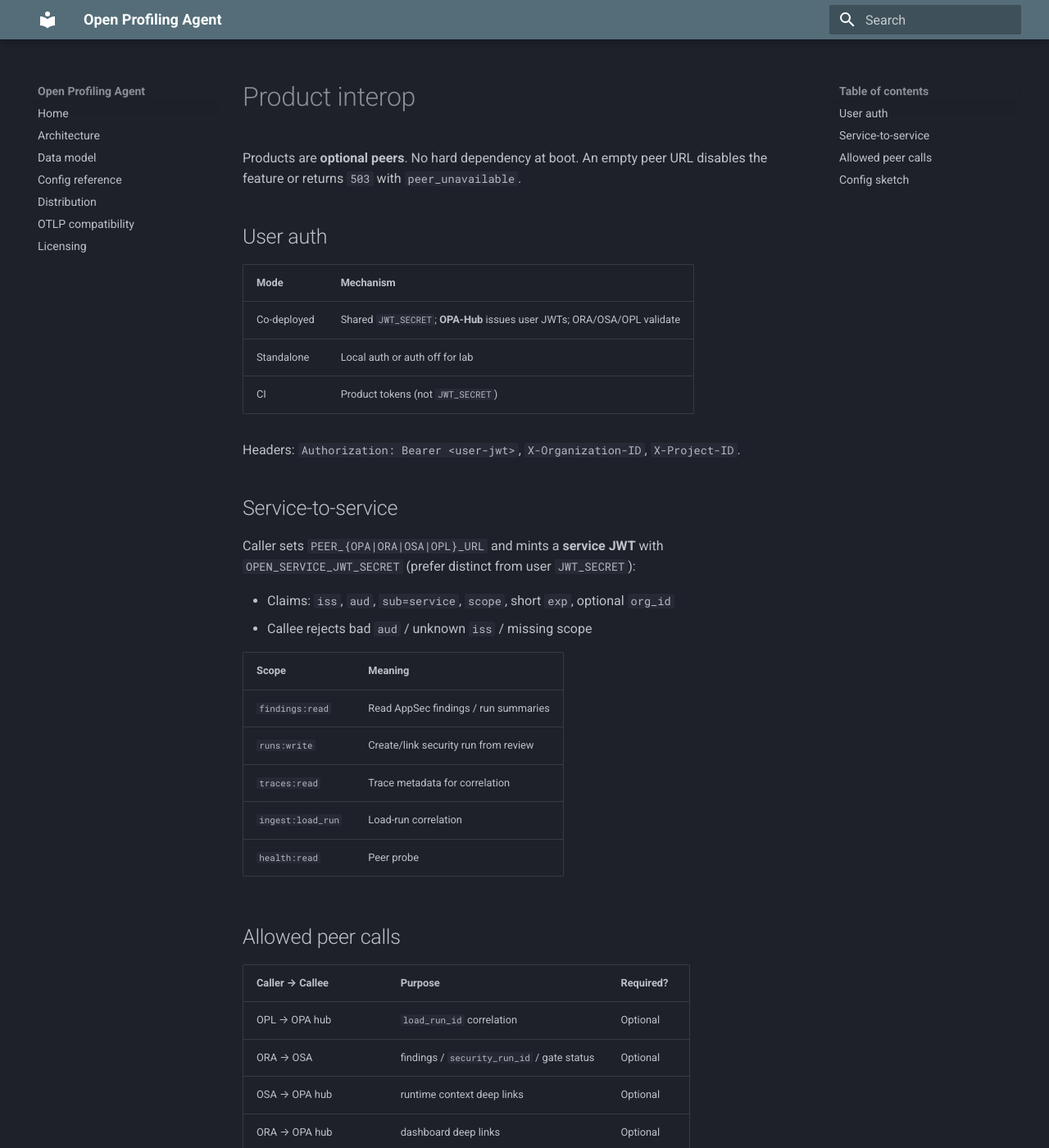
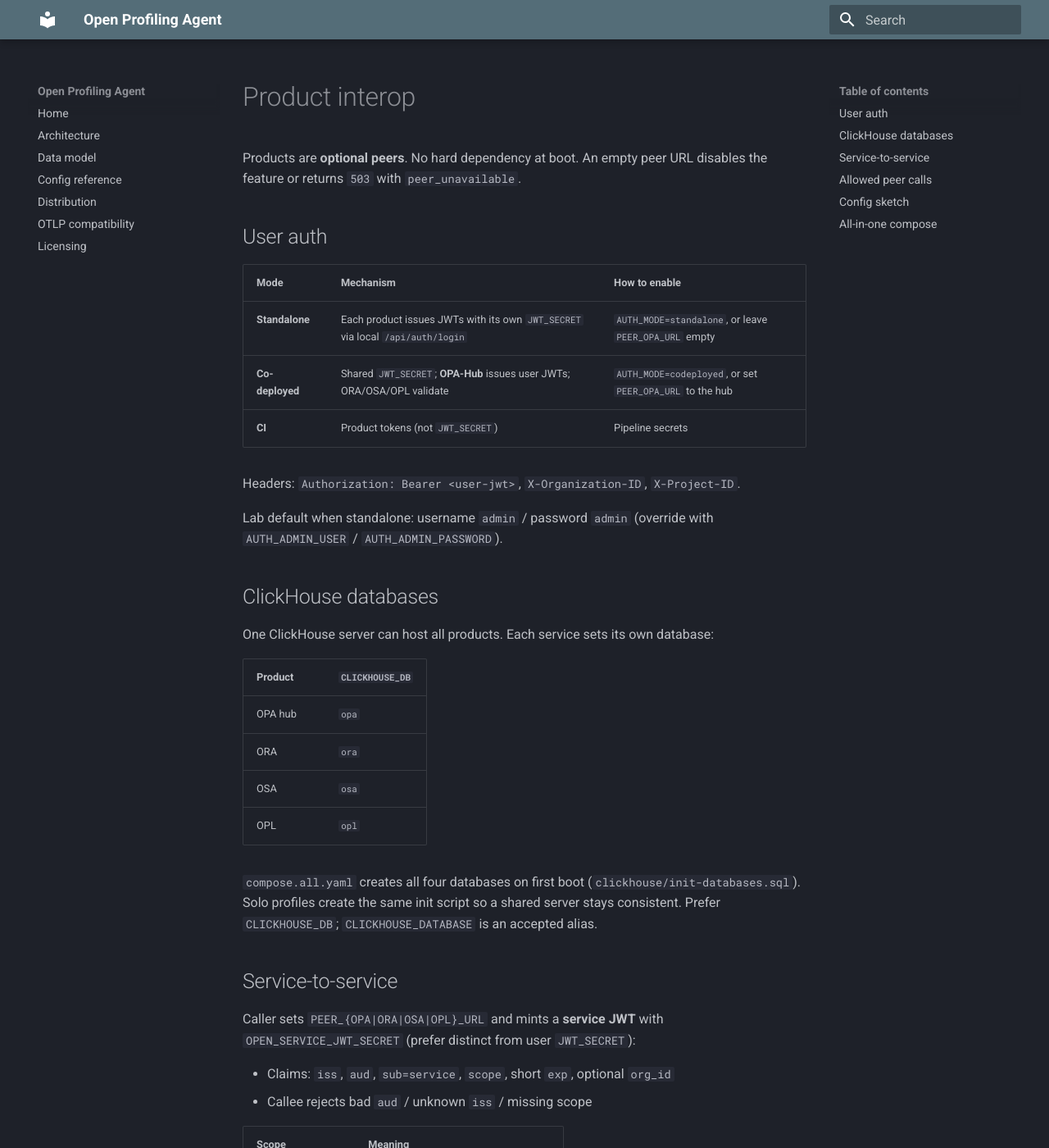
Before and after one commit to TheGrimmChester/OPA-Stack, an MkDocs documentation site: the page built from docs/interop.md, in a window 1280 px wide and 1400 px high. Shown: the whole window at 82% size. Built offline with MkDocs 1.6.1 and Material for MkDocs 9.7.7, drawn with Linux system fonts in a browser that asks for light colours; some of the changed text lies outside the part shown.

Commit message:
Feature: Four ClickHouse databases and auth modes in compose
Create opa/ora/osa/opl databases on one ClickHouse server, wire
CLICKHOUSE_DB and AUTH_MODE in product profiles and compose.all.

````diff
--- a/docs/interop.md
+++ b/docs/interop.md
@@ -4,13 +4,28 @@
 
 ## User auth
 
-| Mode | Mechanism |
-|------|-----------|
-| Co-deployed | Shared `JWT_SECRET`; **OPA-Hub** issues user JWTs; ORA/OSA/OPL validate |
-| Standalone | Local auth or auth off for lab |
-| CI | Product tokens (not `JWT_SECRET`) |
+| Mode | Mechanism | How to enable |
+|------|-----------|---------------|
+| **Standalone** | Each product issues JWTs with its own `JWT_SECRET` via local `/api/auth/login` | `AUTH_MODE=standalone`, or leave `PEER_OPA_URL` empty |
+| **Co-deployed** | Shared `JWT_SECRET`; **OPA-Hub** issues user JWTs; ORA/OSA/OPL validate | `AUTH_MODE=codeployed`, or set `PEER_OPA_URL` to the hub |
+| **CI** | Product tokens (not `JWT_SECRET`) | Pipeline secrets |
 
 Headers: `Authorization: Bearer <user-jwt>`, `X-Organization-ID`, `X-Project-ID`.
+
+Lab default when standalone: username `admin` / password `admin` (override with `AUTH_ADMIN_USER` / `AUTH_ADMIN_PASSWORD`).
+
+## ClickHouse databases
+
+One ClickHouse server can host all products. Each service sets its own database:
+
+| Product | `CLICKHOUSE_DB` |
+|---------|-----------------|
+| OPA hub | `opa` |
+| ORA | `ora` |
+| OSA | `osa` |
+| OPL | `opl` |
+
+`compose.all.yaml` creates all four databases on first boot (`clickhouse/init-databases.sql`). Solo profiles create the same init script so a shared server stays consistent. Prefer `CLICKHOUSE_DB`; `CLICKHOUSE_DATABASE` is an accepted alias.
 
 ## Service-to-service
 
@@ -41,7 +56,10 @@
 
 ```bash
 JWT_SECRET=
+AUTH_MODE=                 # standalone | codeployed (auto from PEER_OPA_URL when empty)
 OPEN_SERVICE_JWT_SECRET=
+CLICKHOUSE_URL=http://clickhouse:8123
+CLICKHOUSE_DB=             # opa | ora | osa | opl per service
 PEER_OPA_URL=
 PEER_ORA_URL=
 PEER_OSA_URL=
@@ -51,3 +69,7 @@
 OSA_PUBLIC_URL=
 OPL_PUBLIC_URL=
 ```
+
+## All-in-one compose
+
+See [`compose.all.yaml`](../compose.all.yaml): one ClickHouse, databases `opa`/`ora`/`osa`/`opl`, shared `JWT_SECRET`, hub-issued tokens (`AUTH_MODE=codeployed`).
````
Also changed, not shown: compose.all.yaml (+125 -6 lines), compose.opa.yaml (+7 -1 lines), compose.opl.yaml (+11 -1 lines), compose.ora.yaml (+13 -1 lines), compose.osa.yaml (+11 -5 lines), docs/products.md (+2 -2 lines), 1 other file.
